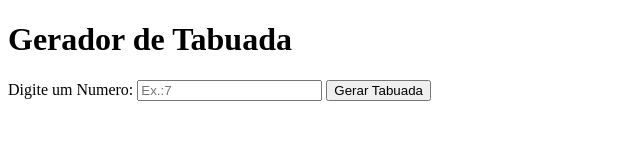
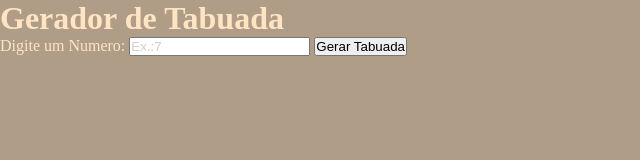
Before and after one commit to D4rkSouza/senai-2026-atv-js-trio, a plain HTML site: page multiplicacao.html in a window 1280 px wide. Shown: the whole page, without its empty margins (0-640 px from the left). Drawn offline with Linux system fonts and the light colour scheme.

Commit message:
add css multi

```diff
--- a/multiplicacao.css
+++ b/multiplicacao.css
@@ -3,3 +3,18 @@
     padding: 0;
     box-sizing: border-box;
 }
+
+.multiplicacao_body {
+    color: bisque;
+    background-color: rgb(175, 157, 135);
+}
+
+.multiplicacao_body h1 {
+    color: bisque;
+
+}
+
+.multiplicacao_body ::placeholder {
+    color: rgb(151, 131, 107);
+    opacity: 0.4;
+}
--- a/multiplicacao.html
+++ b/multiplicacao.html
@@ -4,7 +4,7 @@
     <meta charset="UTF-8">
     <meta name="viewport" content="width=device-width, initial-scale=1.0">
     <title>Gerador de Tabuada Multiplicada</title>
-    <link rel="stylesheet" href="style.css">
+    <link rel="stylesheet" href="multiplicacao.css">
 </head>
 
 <body class="multiplicacao_body">
--- a/multiplicacao.js
+++ b/multiplicacao.js
@@ -17,10 +17,10 @@ function gerarTabuada() {
     // Laço de repetição para gerar tabuada de 1 até 10
     for (let i = 1; i <= 10; i++) {
         let resultado = numero * i
-        resultadoDiv.innerHTML += `<p>${numero} * ${i} = ${resultado}</p>`
+        resultadoDiv.innerHTML += `<p>${numero} x ${i} = ${resultado}</p>`
     }
 }
 
-// Faz a função gerarTabuada() ser executada uando clica no botão
+// Faz a função gerarTabuada() ser executada usando clicar no botão
 const btnGerar = document.getElementById('btnGerar')
 btnGerar.addEventListener('click', gerarTabuada)
```
